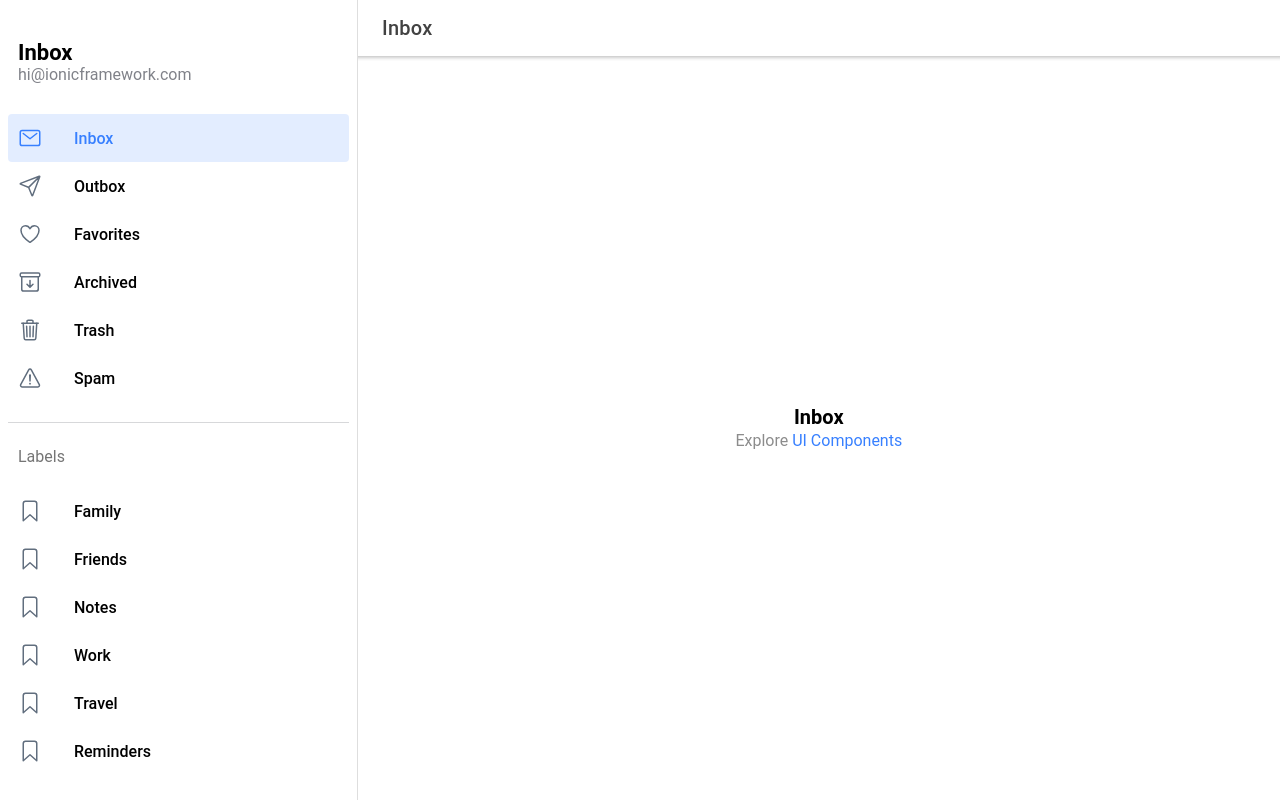
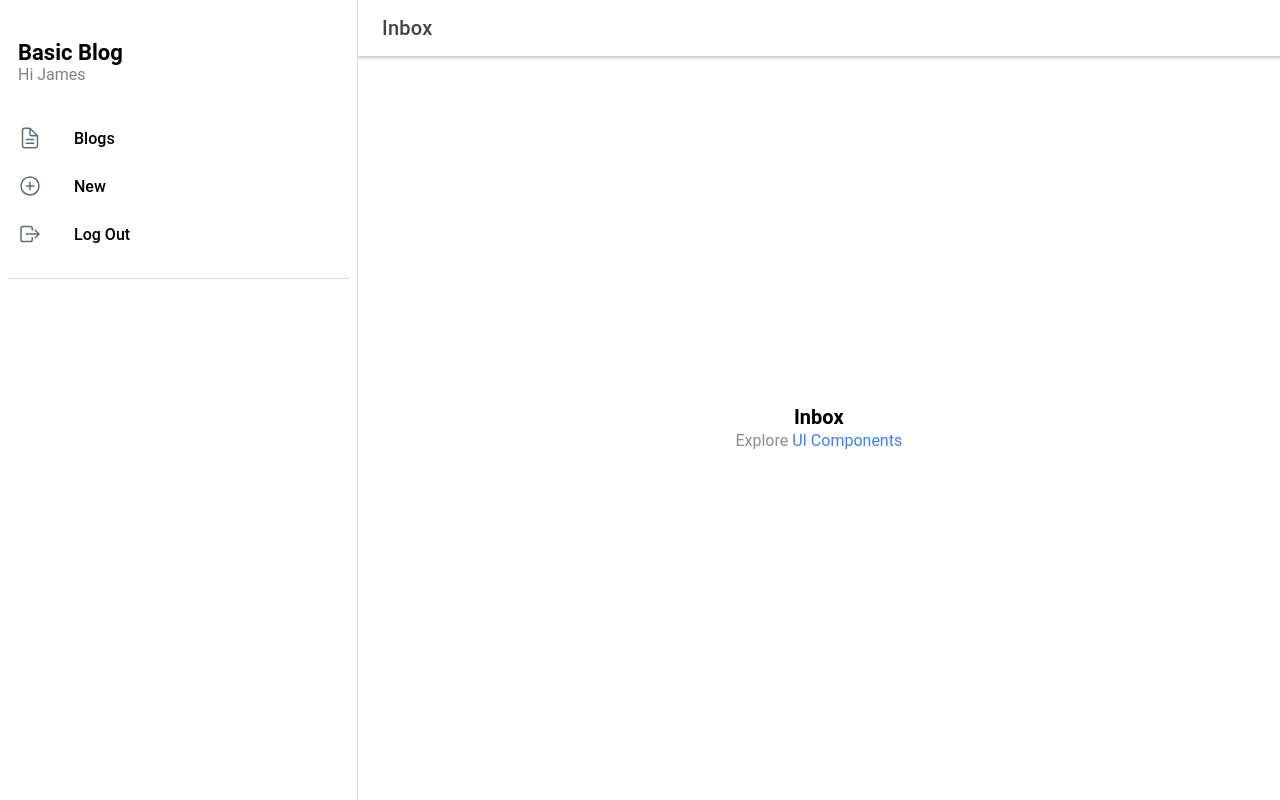
Before and after one commit to jpham93/basic-blog, a React (Create React App) app in the folder client/: page /page/Inbox in a window 1280 px wide. Built offline with nearby package versions, Linux system fonts and the light colour scheme.

Commit message:
Remove unnecessary pages/content

```diff
--- a/client/src/components/Menu.tsx
+++ b/client/src/components/Menu.tsx
@@ -11,7 +11,7 @@ import {
 } from '@ionic/react';
 import React from 'react';
 import { RouteComponentProps, withRouter } from 'react-router-dom';
-import { archiveOutline, archiveSharp, bookmarkOutline, heartOutline, heartSharp, mailOutline, mailSharp, paperPlaneOutline, paperPlaneSharp, trashOutline, trashSharp, warningOutline, warningSharp } from 'ionicons/icons';
+import { documentTextOutline, documentTextSharp, addCircleOutline, addCircleSharp, logOutOutline, logOutSharp } from 'ionicons/icons';
 import './Menu.css';
 
 interface MenuProps extends RouteComponentProps {
@@ -27,73 +27,44 @@ interface AppPage {
 
 const appPages: AppPage[] = [
   {
-    title: 'Inbox',
-    url: '/page/Inbox',
-    iosIcon: mailOutline,
-    mdIcon: mailSharp
+    title: 'Blogs',
+    url: '/page/Blogs',
+    iosIcon: documentTextOutline,
+    mdIcon: documentTextSharp
   },
   {
-    title: 'Outbox',
-    url: '/page/Outbox',
-    iosIcon: paperPlaneOutline,
-    mdIcon: paperPlaneSharp
+    title: 'New',
+    url: '/page/New',
+    iosIcon: addCircleOutline,
+    mdIcon: addCircleSharp
   },
   {
-    title: 'Favorites',
-    url: '/page/Favorites',
-    iosIcon: heartOutline,
-    mdIcon: heartSharp
-  },
-  {
-    title: 'Archived',
-    url: '/page/Archived',
-    iosIcon: archiveOutline,
-    mdIcon: archiveSharp
-  },
-  {
-    title: 'Trash',
-    url: '/page/Trash',
-    iosIcon: trashOutline,
-    mdIcon: trashSharp
-  },
-  {
-    title: 'Spam',
-    url: '/page/Spam',
-    iosIcon: warningOutline,
-    mdIcon: warningSharp
+    title: 'Log Out',
+    url: '/page/Logout',
+    iosIcon: logOutOutline,
+    mdIcon: logOutSharp
   }
 ];
 
-const labels = ['Family', 'Friends', 'Notes', 'Work', 'Travel', 'Reminders'];
-
-const Menu: React.FunctionComponent<MenuProps> = ({ selectedPage }) => {
+const Menu: React.FunctionComponent<MenuProps> = ({selectedPage}) => {
 
   return (
     <IonMenu contentId="main" type="overlay">
       <IonContent>
         <IonList id="inbox-list">
-          <IonListHeader>Inbox</IonListHeader>
-          <IonNote>hi@ionicframework.com</IonNote>
-          {appPages.map((appPage, index) => {
+          <IonListHeader>Basic Blog</IonListHeader>
+          <IonNote>Hi James</IonNote>
+          { appPages.map((appPage, index) => {
             return (
-              <IonMenuToggle key={index} autoHide={false}>
-                <IonItem className={selectedPage === appPage.title ? 'selected' : ''} routerLink={appPage.url} routerDirection="none" lines="none" detail={false}>
-                  <IonIcon slot="start" icon={appPage.iosIcon} />
-                  <IonLabel>{appPage.title}</IonLabel>
+              <IonMenuToggle key={ index } autoHide={ false }>
+                <IonItem className={ selectedPage === appPage.title ? 'selected' : '' } routerLink={ appPage.url }
+                         routerDirection="none" lines="none" detail={ false }>
+                  <IonIcon slot="start" icon={ appPage.iosIcon }/>
+                  <IonLabel>{ appPage.title }</IonLabel>
                 </IonItem>
               </IonMenuToggle>
             );
-          })}
-        </IonList>
-
-        <IonList id="labels-list">
-          <IonListHeader>Labels</IonListHeader>
-          {labels.map((label, index) => (
-            <IonItem lines="none" key={index}>
-              <IonIcon slot="start" icon={bookmarkOutline} />
-              <IonLabel>{label}</IonLabel>
-            </IonItem>
-          ))}
+          }) }
         </IonList>
       </IonContent>
     </IonMenu>
--- a/client/src/pages/Page.tsx
+++ b/client/src/pages/Page.tsx
@@ -4,15 +4,19 @@ import { RouteComponentProps } from 'react-router';
 import ExploreContainer from '../components/ExploreContainer';
 import './Page.css';
 
-const Page: React.FC<RouteComponentProps<{ name: string; }>> = ({ match }) => {
+const pages: React.FC[] = [
+
+];
+
+const Page: React.FC<RouteComponentProps<{ name: string; }>> = ({match}) => {
   return (
     <IonPage>
       <IonHeader>
         <IonToolbar>
           <IonButtons slot="start">
-            <IonMenuButton />
+            <IonMenuButton/>
           </IonButtons>
-          <IonTitle>{match.params.name}</IonTitle>
+          <IonTitle>{ match.params.name }</IonTitle>
         </IonToolbar>
       </IonHeader>
 
@@ -22,7 +26,7 @@ const Page: React.FC<RouteComponentProps<{ name: string; }>> = ({ match }) => {
             <IonTitle size="large">{ match.params.name }</IonTitle>
           </IonToolbar>
         </IonHeader>
-        <ExploreContainer name={match.params.name} />
+        <ExploreContainer name={ match.params.name }/>
       </IonContent>
     </IonPage>
   );
```
Also changed, not shown: client/src/components/ExploreContainer.tsx (+4 -3 lines).
